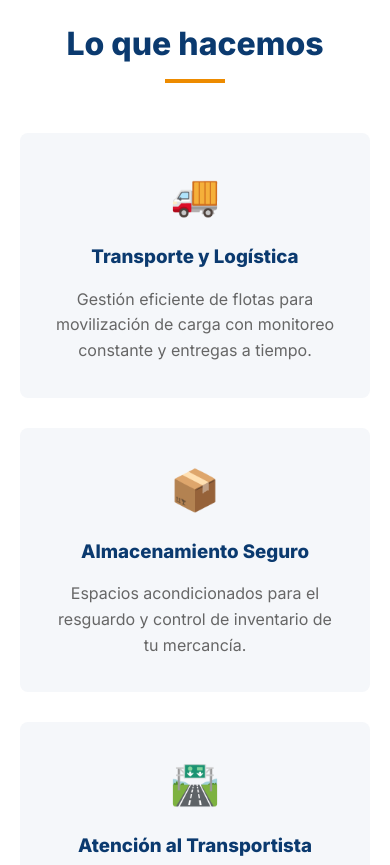
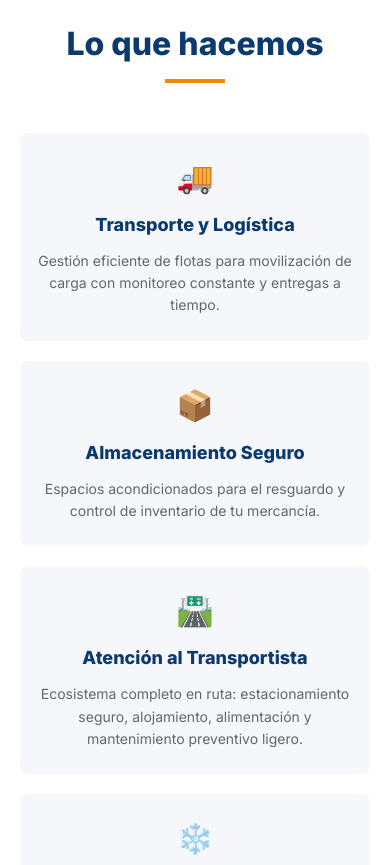
Before and after one commit to Frostmaxx/Web-Mundo-Logistico, a plain HTML site: page index.html in a window 390 px wide. Shown: the part 920-1785 px from the top of the page. Drawn offline with Linux system fonts and the light colour scheme.

Commit message:
first commit

```diff
--- a/css/style.css
+++ b/css/style.css
@@ -275,13 +275,14 @@ nav {
 
 .services-grid {
     display: grid;
-    grid-template-columns: repeat(auto-fit, minmax(300px, 1fr));
-    gap: 30px;
+    /* Forzamos 4 columnas de igual tamaño, en lugar del auto-fit */
+    grid-template-columns: repeat(4, 1fr);
+    gap: 20px; /* Reducimos el espacio entre cajas para que calcen mejor */
 }
 
 .service-card {
     background: var(--gris-fondo);
-    padding: 30px;
+    padding: 20px 15px; /* Reducido el padding para achicar la caja */
     border-radius: 8px;
     text-align: center;
     transition: transform 0.3s;
@@ -295,17 +296,31 @@ nav {
 }
 
 .icon-placeholder {
-    font-size: 40px;
-    margin-bottom: 15px;
+    font-size: 30px; /* Reducimos el tamaño del icono un poco */
+    margin-bottom: 10px;
 }
 
 .service-card h3 {
     color: var(--azul-corporativo);
-    margin-bottom: 15px;
+    margin-bottom: 10px;
+    font-size: 18px; /* Texto del título ajustado */
 }
 
 .service-card p {
     color: var(--texto-claro);
+    font-size: 14px; /* Texto interior más pequeño */
+}
+
+/* Permitimos que colapsen apilados solo en pantallas muy pequeñas (móviles) */
+@media (max-width: 992px) {
+    .services-grid {
+        grid-template-columns: repeat(2, 1fr); /* 2 por fila en tablet */
+    }
+}
+@media (max-width: 576px) {
+    .services-grid {
+        grid-template-columns: 1fr; /* Una por fila en móvil */
+    }
 }
 
 /* Sección Nosotros */
```
